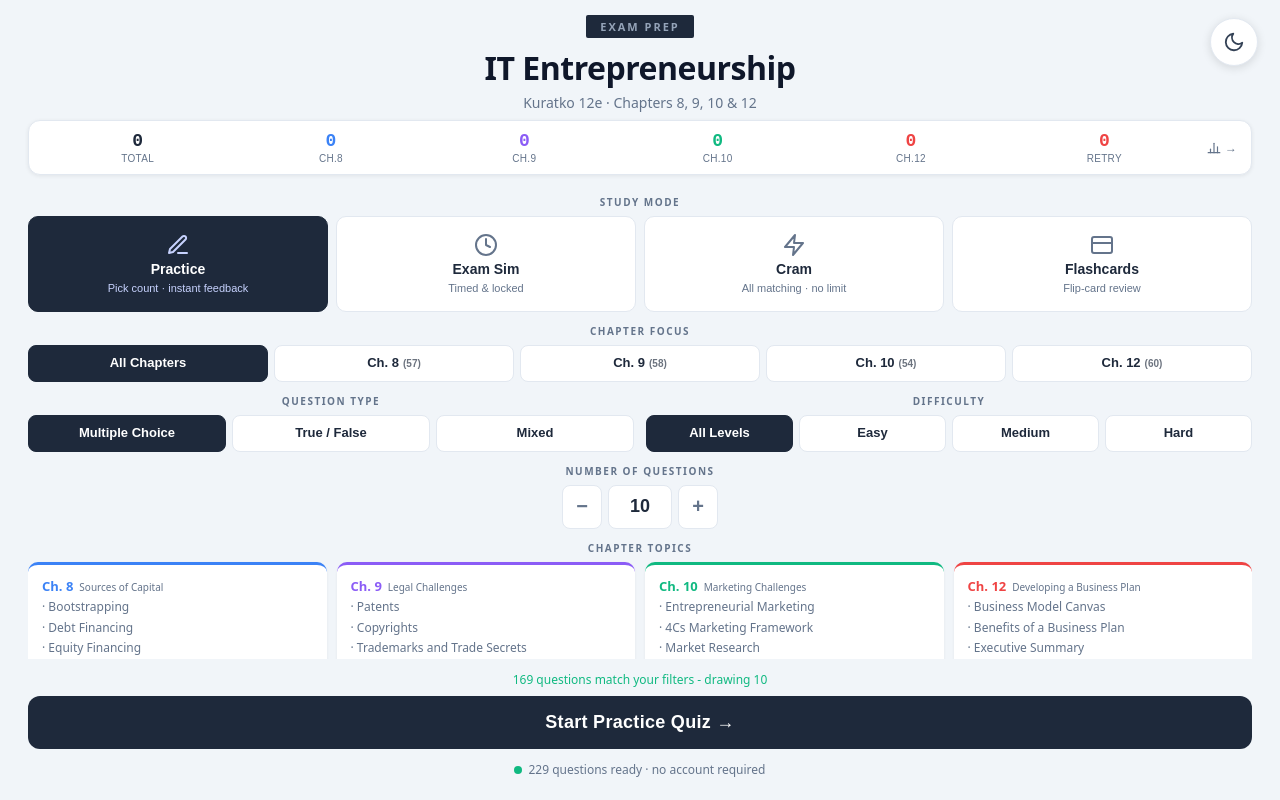
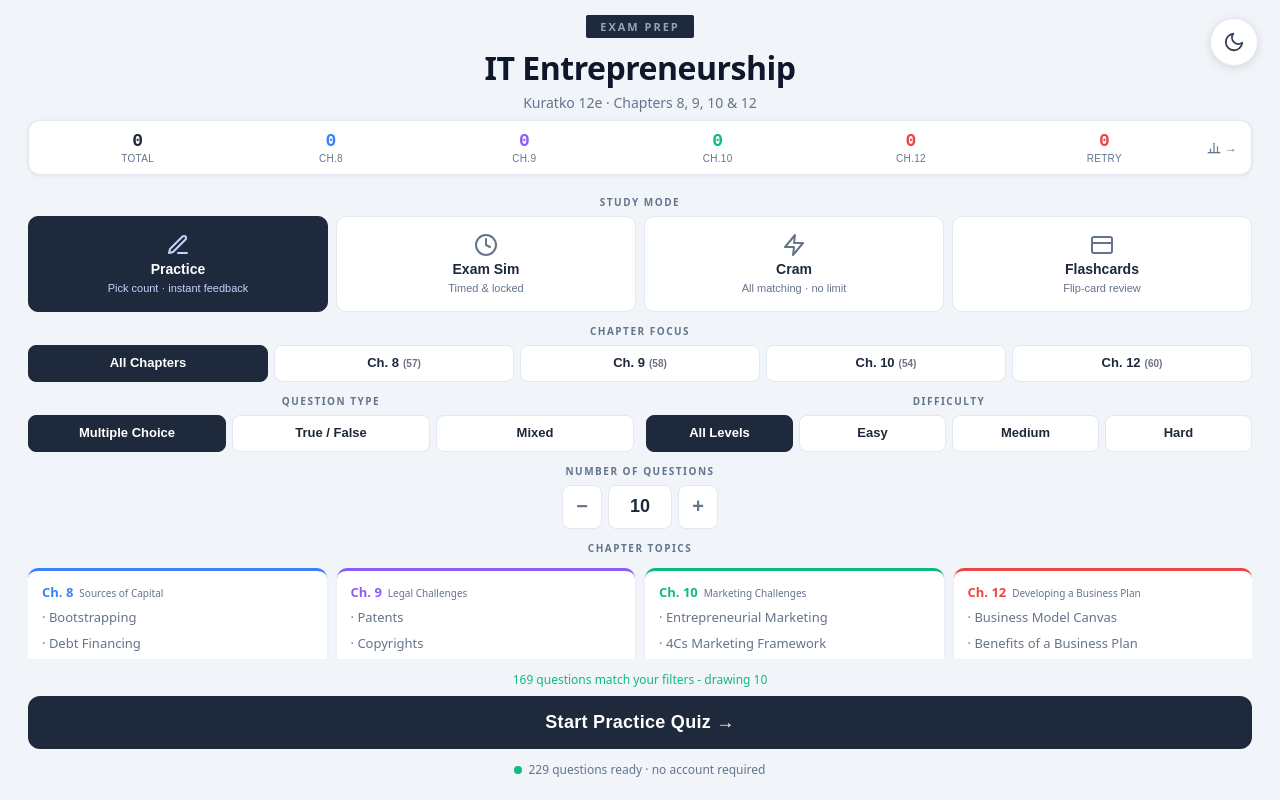
Before and after one commit to h-yzeng/ITMM-581-Study-Tool, a React (Vite) app: page / in a window 1280 px wide. Built offline with nearby package versions, Linux system fonts and the light colour scheme.

Commit message:
feat: enhance Chapter Topics layout for improved space utilization and readability

```diff
--- a/src/screens/HomeScreen.jsx
+++ b/src/screens/HomeScreen.jsx
@@ -269,13 +269,13 @@
           </div>
         )}
 
-        {/* Chapter Topics — flex:1 fills remaining space so no empty void */}
-        <div style={{ flex: 1, minHeight: 0, overflow: 'hidden' }}>
-          <label style={{ ...S.label, color: subText }}>CHAPTER TOPICS</label>
-          <div style={{ ...S.topicsGrid, marginBottom: 0, marginTop: 6 }}>
+        {/* Chapter Topics — flex:1 + grid stretch fills remaining space */}
+        <div style={{ flex: 1, minHeight: 0, overflow: 'hidden', display: 'flex', flexDirection: 'column' }}>
+          <label style={{ ...S.label, color: subText, flexShrink: 0 }}>CHAPTER TOPICS</label>
+          <div style={{ ...S.topicsGrid, flex: 1, alignContent: 'stretch', marginBottom: 0, marginTop: 6 }}>
             {TOPIC_CARDS.map(item => (
               <div key={item.ch} style={{ ...S.topicCard, background: cardBg, borderTop: `3px solid ${CHAPTER_COLORS[item.ch]}` }}>
-                <div style={{ display: 'flex', alignItems: 'baseline', gap: 6, marginBottom: 4 }}>
+                <div style={{ display: 'flex', alignItems: 'baseline', gap: 6, marginBottom: 6 }}>
                   <span style={{ fontSize: 13, fontWeight: 800, color: CHAPTER_COLORS[item.ch] }}>{item.title}</span>
                   <span style={{ fontSize: 10, color: subText }}>{item.sub}</span>
                 </div>
@@ -284,7 +284,7 @@
                     onClick={() => { setSelChapter(String(item.ch)); setSelTopics([t]) }}
                     onMouseEnter={e => { e.currentTarget.style.color = CHAPTER_COLORS[item.ch] }}
                     onMouseLeave={e => { e.currentTarget.style.color = subText }}
-                    style={{ ...S.topicItem, color: subText, cursor: 'pointer' }}>
+                    style={{ ...S.topicItem, fontSize: 13, lineHeight: 1.6, marginTop: 5, color: subText, cursor: 'pointer' }}>
                     &middot; {t}
                   </div>
                 ))}
```
